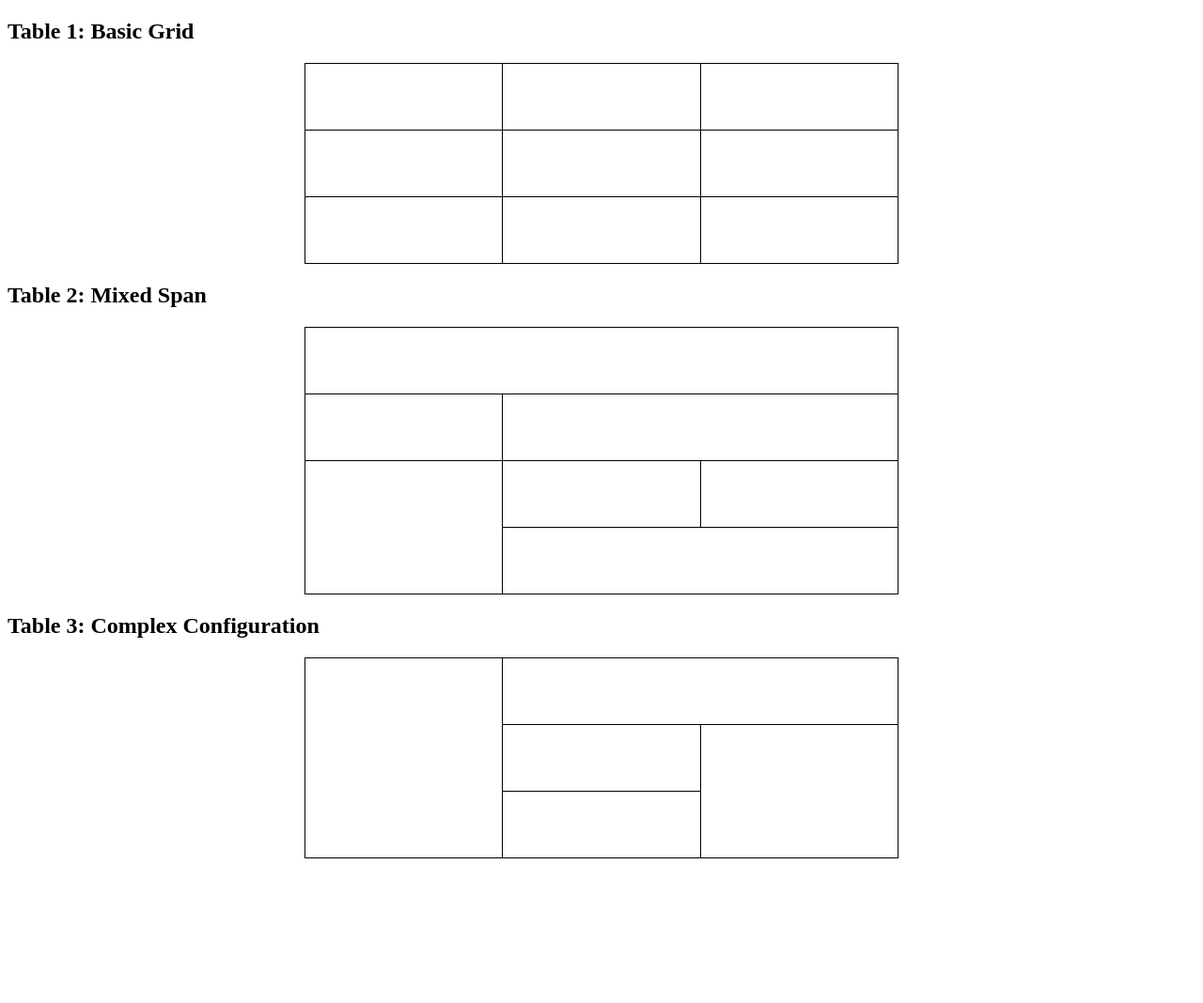
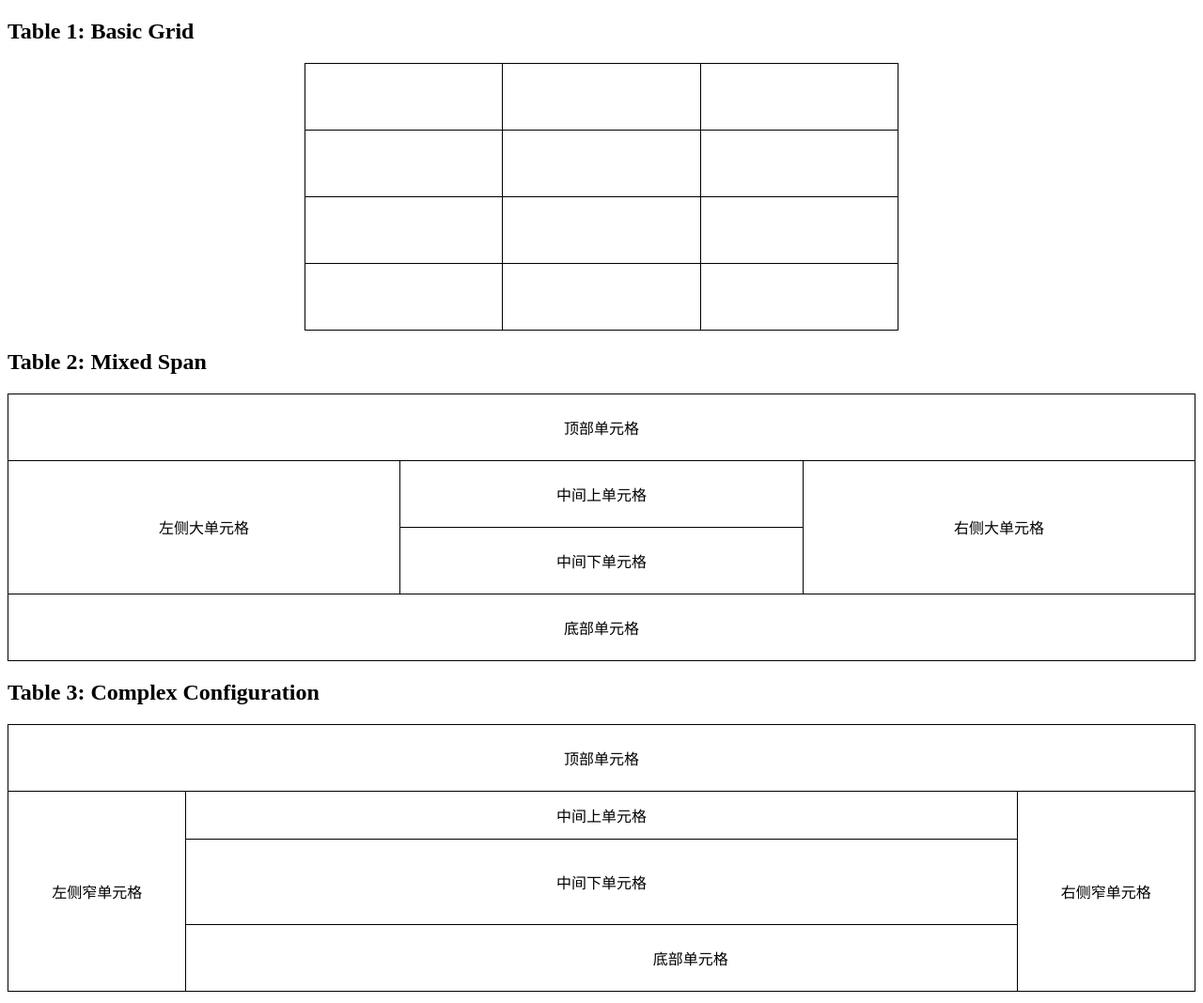
Before and after one commit to YIXUANCHENG-yxc/ex3, a plain HTML site: page index.html in a window 1280 px wide. Shown: the whole page at 94% size. Before the commit the page ends 934 px from the top, so only its background shows below. Drawn offline with Linux system fonts and the light colour scheme.

Commit message:
Update index.html

```diff
--- a/index.html
+++ b/index.html
@@ -35,40 +35,49 @@
             <td></td>
             <td></td>
         </tr>
+        <tr>
+            <td></td>
+            <td></td>
+            <td></td>
+        </tr>
     </table>
 
     <h2>Table 2: Mixed Span</h2>
-    <table>
+   <table border="1" style="width: 100%; border-collapse: collapse;">
     <tr>
-            <td colspan="3"></td>
+        <td colspan="3" style="height: 50px;">顶部单元格</td>
     </tr>
     <tr>
-            <td></td>
-            <td colspan="2"></td>
+        <td rowspan="2" style="width: 33%;">左侧大单元格</td>
+        <td style="height: 50px;">中间上单元格</td>
+        <td rowspan="2" style="width: 33%;">右侧大单元格</td>
     </tr>
     <tr>
-            <td rowspan="2"></td>
-            <td></td>
-            <td></td>
+        <td style="height: 50px;">中间下单元格</td>
     </tr>
     <tr>
-            <td colspan="2"></td>
+        <td colspan="3" style="height: 50px;">底部单元格</td>
     </tr>
 </table>
 
+
     <h2>Table 3: Complex Configuration</h2>
-    <table>
+    <table border="1" style="width: 100%; border-collapse: collapse;">
     <tr>
-            <td rowspan="3"></td>
-            <td colspan="2"></td>
+        <td colspan="5" style="height: 50px;">顶部单元格</td>
     </tr>
     <tr>
-            <td></td>
-            <td rowspan="2"></td>
+        <td rowspan="3" style="width: 15%;">左侧窄单元格</td>
+        <td colspan="3" style="width: 70%; height: 30px;">中间上单元格</td>
+        <td rowspan="3" style="width: 15%;">右侧窄单元格</td>
     </tr>
     <tr>
-            <td></td>
+        <td colspan="3" style="height: 70px;">中间下单元格</td>
+    </tr>
+    <tr>
+        <td colspan="5" style="height: 50px;">底部单元格</td>
     </tr>
 </table>
+
 </body>
 </html>
```
Lines whose indentation alone changed are shown as unchanged.
